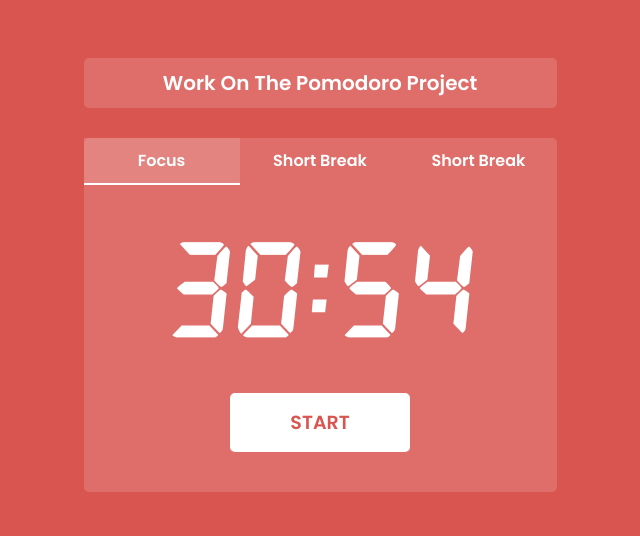
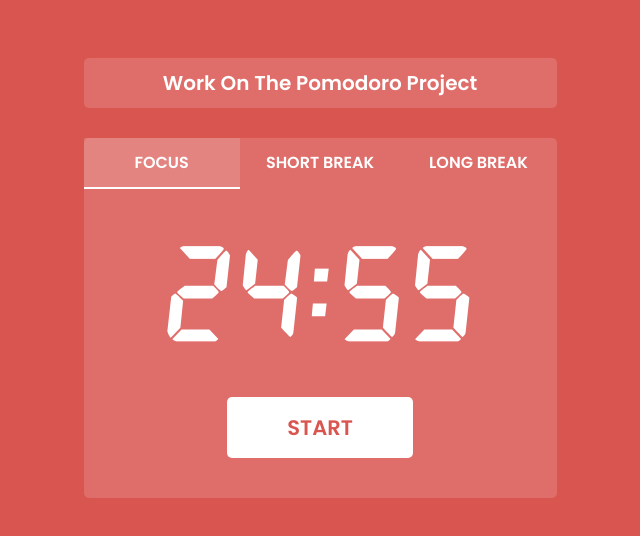
Before and after one commit to the-pesar/pomodoro.ir, a Vue app: page / in a window 1280 px wide. Shown: the top 536 px of the page, without its empty margins (320-960 px from the left). Built offline with nearby package versions, Linux system fonts and the light colour scheme.

Commit message:
i don't know what i did, im tired...

```diff
--- a/src/assets/styles/main.scss
+++ b/src/assets/styles/main.scss
@@ -1,5 +1,5 @@
 @import "@/assets/styles/variables.scss";
-@import url('https://fonts.googleapis.com/css2?family=Poppins:wght@600&display=swap');
+@import url("https://fonts.googleapis.com/css2?family=Poppins:wght@600&display=swap");
 
 @font-face {
   font-family: "clockicons";
@@ -8,6 +8,5 @@
 
 body {
   background: $primary-color;
-  // font-family: "monospace", sans-serif, system-ui;
-  font-family: 'Poppins', sans-serif;
+  font-family: "Poppins", sans-serif, system-ui;
 }
--- a/src/components/Button.vue
+++ b/src/components/Button.vue
@@ -17,12 +17,13 @@
     outline: none;
     border: none;
     padding: 15px 60px;
-    font-size: 19px;
+    font-size: 21px;
     font-family: "Poppins", sans-serif;
     border-radius: 5px;
     cursor: pointer;
     color: $primary-color;
     background-color: $secondary-color;
+    text-transform: uppercase;
     &:active {
       transform: scale(.95);
     }
--- a/src/components/Tab.vue
+++ b/src/components/Tab.vue
@@ -1,11 +1,7 @@
 <template>
   <div class="wrapper">
-    <div
-      v-for="tab in tabs"
-      :key="tab.name"
-      :class="['tab', tab.name === modelValue.name && 'active']"
-      @click="$emit('update:modelValue', tab)"
-    >
+    <div v-for="tab in tabs" :key="tab.name" :class="['tab', tab.name === modelValue.name && 'active']"
+      @click="clickAction(tab)">
       <span v-text="tab.text"></span>
     </div>
   </div>
@@ -24,25 +20,37 @@
   modelValue: TabI;
 }>();
 
-defineEmits<{
+const emit = defineEmits<{
   (e: "update:modelValue", tab: TabI): void;
+  (e: "change", tab: TabI): void
 }>();
+
+const clickAction = (tab: TabI) => {
+  emit('update:modelValue', tab)
+  emit('change', tab)
+
+}
 </script>
 
 <style lang="scss" scoped>
 @import "@/assets/styles/variables.scss";
+
 .wrapper {
   display: flex;
   justify-content: space-between;
+
   .tab {
     width: 33%;
     text-align: center;
-    padding: 10px 0px;
+    padding: 12px 0px;
     cursor: pointer;
+
     span {
       color: $secondary-color;
+      text-transform: uppercase;
     }
   }
+
   .active {
     background-color: $glass-bg;
     border-bottom: 2px solid $secondary-color;
--- a/src/router/index.ts
+++ b/src/router/index.ts
@@ -3,8 +3,8 @@
 const routes: Array<RouteRecordRaw> = [
   {
     path: "/",
-    name: "root",
-    component: () => import("@/views/Root.vue"),
+    name: "index",
+    component: () => import("@/views/index.vue"),
   },
 ];
 
--- a/src/views/Root.vue
+++ b/src/views/index.vue
@@ -5,16 +5,16 @@
         <span class="task" v-text="task"></span>
       </div>
       <div class="timer-wrapper">
-        <Tab v-model="currentTab" :tabs="tabs" />
+        <Tab v-model="currentTab" :tabs="tabs" @change="tabChange" />
         <div class="timer" v-text="timer"></div>
-        <Button>START</Button>
+        <Button>start</Button>
       </div>
     </div>
   </main>
 </template>
 
 <script lang="ts" setup>
-import { Component, defineAsyncComponent, ref } from "vue";
+import { Component, computed, defineAsyncComponent, ref } from "vue";
 import { useRoute } from "vue-router";
 import { TabI } from "@/components/Tab.vue";
 
@@ -39,16 +39,51 @@
   },
   {
     name: "long-break",
-    text: "Short Break",
+    text: "Long Break",
   },
 ];
 
 const currentTab = ref<TabI>(tabs[0]);
 
-const timer = ref<string>("30:54");
 const task = ref<string>(
   Routes.query.task?.toString() || "work on the pomodoro project"
 );
+const time = ref<number>(1500); // 25:00 => 1500 | 05:00 => 300 | 15:00 => 900
+
+const timer = computed(() => {
+  if (time.value === 0) return "00:00";
+
+  let m: number | string = Math.trunc(time.value / 60);
+  let s: number | string = time.value % 60;
+
+  if (m < 10) m = `0${m}`;
+  if (s < 10) s = `0${s}`;
+
+  return `${m}:${s}`;
+});
+
+const tabChange = (newTab: TabI) => {
+  console.log(newTab);
+  switch (newTab.name) {
+    case 'focus':
+      time.value = 1500;
+      break;
+    case 'short-break':
+      time.value = 300;
+      break;
+    case 'long-break':
+      time.value = 900;
+      break;
+    default:
+
+      break;
+  }
+};
+
+const timeInterval: number = setInterval(() => {
+  if (time.value === 0) return clearInterval(timeInterval);
+  time.value--;
+}, 1000);
 </script>
 
 <style lang="scss" scoped>
@@ -60,12 +95,15 @@
   justify-content: center;
   flex-direction: column;
   padding-top: 50px;
+
   .container {
     .task-wrapper {
       background-color: $glass-bg;
       text-align: center;
       padding: 10px 0px;
       border-radius: 5px;
+      /* border: 2.5px dashed $glass-bg; */
+
       .task {
         color: $secondary-color;
         // font-weight: 600;
@@ -73,10 +111,12 @@
         font-size: 20px;
       }
     }
+
     .timer-wrapper {
       margin-top: 30px;
       border-radius: 5px;
       background-color: $glass-bg;
+
       .timer {
         padding: 40px 80px;
         font-family: "clockicons";
```
Also changed, not shown: src/assets/fonts/Arial-Rounded-MT-Bold.ttf (added), src/assets/fonts/Arial_Rounded_MT.ttf (added).
